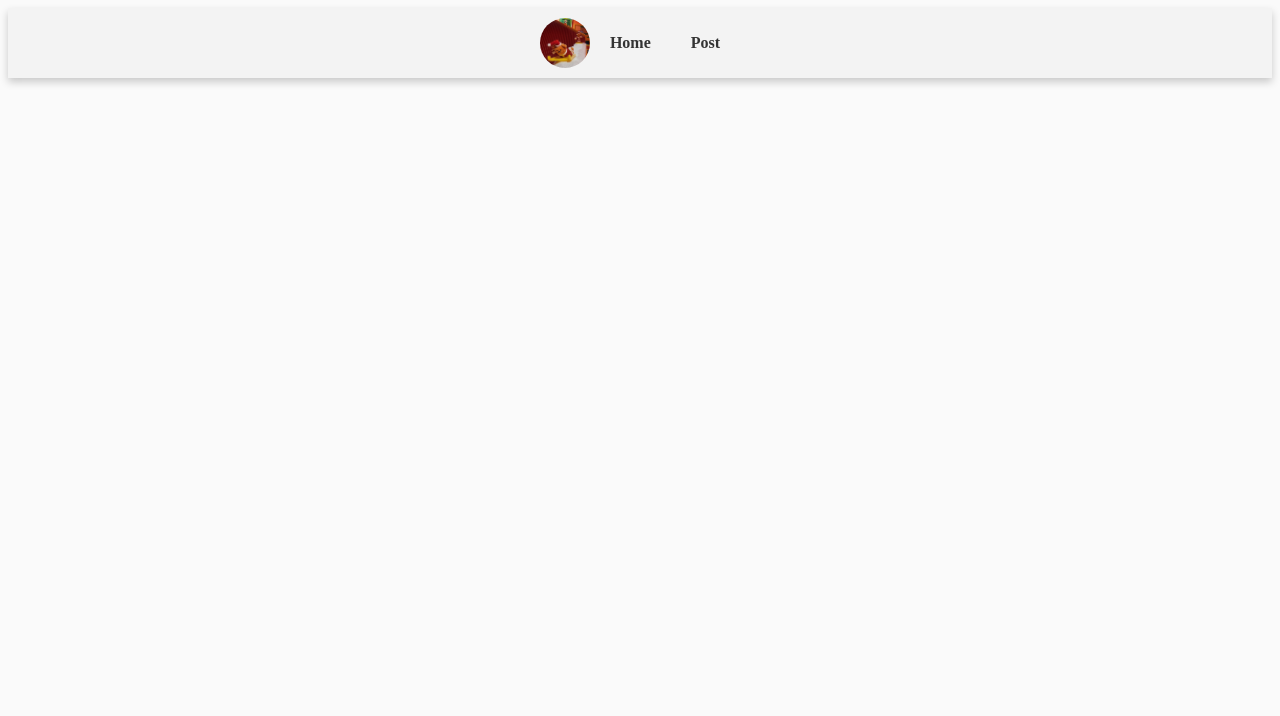
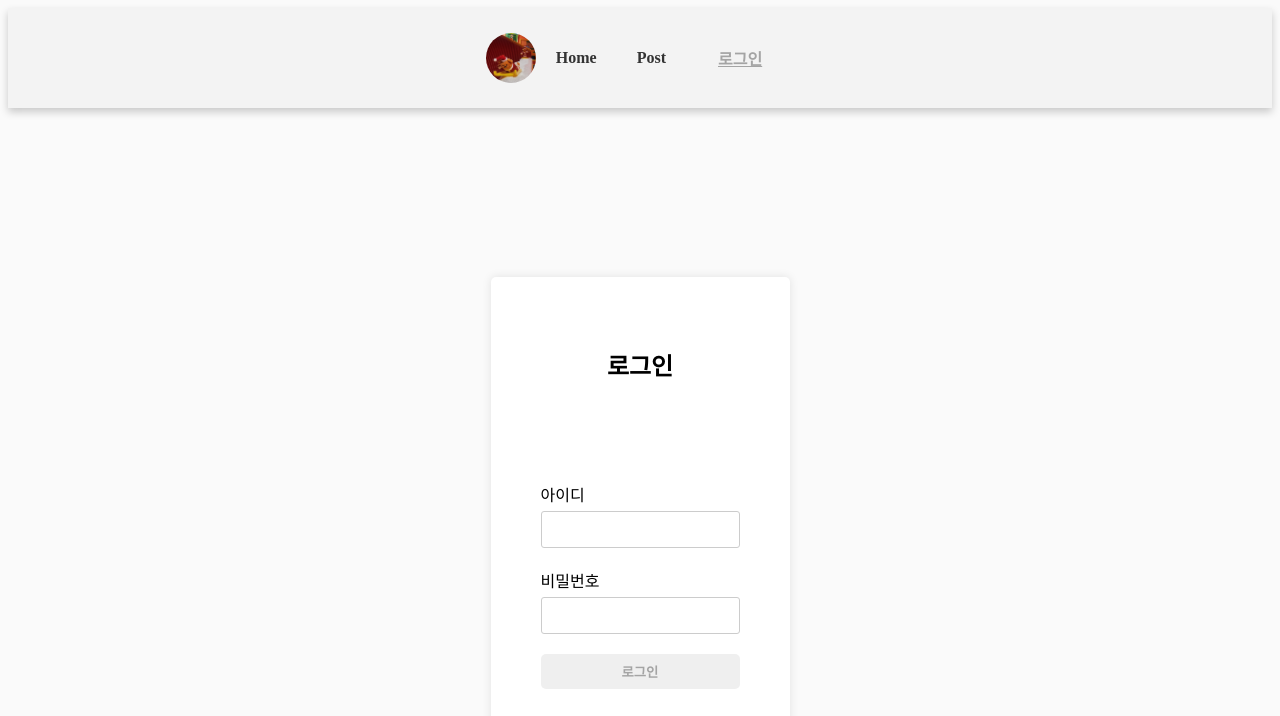
Before and after one commit to soddong/my-blog, a React (Create React App) app in the folder react-client/: page /pages/login in a window 1280 px wide. Before the commit this address had no page. Shown: the top 716 px of the page. Built offline with nearby package versions, Linux system fonts and the light colour scheme; a web font is replaced by a local one.

Commit message:
feat: Add Login Form (F/E)

```diff
--- a/react-client/src/App.js
+++ b/react-client/src/App.js
@@ -2,6 +2,7 @@
 import { BrowserRouter as Router, Route, Routes } from 'react-router-dom';
 import Home from './pages/home/Home';
 import Posts from './pages/posts/Posts';
+import Login from './pages/login/Login';
 import Header from './components/Header';
 
 function App() {
@@ -11,6 +12,7 @@
       <Routes>
         <Route path="/pages/home" element={<Home />} />
         <Route path="/pages/posts" element={<Posts />} />
+        <Route path="/pages/login" element={<Login />} />
       </Routes>
     </Router>
   );
--- a/react-client/src/components/Header.js
+++ b/react-client/src/components/Header.js
@@ -1,6 +1,6 @@
 import React from 'react';
-import { Link } from 'react-router-dom'; // react-router-dom을 사용한 라우팅
-import '../css/style.css'; // CSS 파일 경로를 적절하게 조정하세요.
+import { Link } from 'react-router-dom';
+import '../css/style.css';
 import profileImage from '../assets/profile.png';
 
 const Header = () => {
@@ -13,6 +13,10 @@
           <li><Link to="../pages/posts" id="post">Post</Link></li>
         </ul>
       </nav>
+      <div className="login-buttone-container">
+        {/* 로그인 창 또는 버튼을 추가하세요. */}
+        <Link to="../pages/login" className="login-button">로그인</Link>
+      </div>
     </header>
   );
 };
--- a/react-client/src/css/style.css
+++ b/react-client/src/css/style.css
@@ -187,6 +187,70 @@
 }
 
 
+.login-button {
+    font-weight: bold;
+    color: #A4A4A4;
+    border: none;
+    padding: 8px 12px;
+    border-radius: 5px;
+    cursor: pointer;
+    transition: background-color 0.3s;
+}
+
+.login-button:hover {
+    background-color: #585858;
+}
+
+.login-buttone-container {
+    display: flex;
+    justify-content: space-between;
+    align-items: center;
+    padding: 20px;
+}
+
+.login-buttone-container div {
+    display: flex;
+    align-items: center;
+}
+
+/* style.css */
+.login-container {
+    display: flex;
+    justify-content: center;
+    align-items: center;
+    height: 100vh;
+  }
+
+.login-form {
+    background-color: #fff;
+    padding: 50px;
+    border-radius: 5px;
+    box-shadow: 0 0 10px rgba(0, 0, 0, 0.1);
+}
+
+.login-form h2 {
+    text-align: center;
+    margin-bottom: 100px;
+}
+
+.login-form form {
+    display: flex;
+    flex-direction: column;
+}
+
+.login-form label {
+    margin-bottom: 5px;
+}
+
+.login-form input {
+    padding: 10px;
+    margin-bottom: 20px;
+    border: 1px solid #ccc;
+    border-radius: 3px;
+
+}
+
+
 @font-face {
     font-family: 'ONE-Mobile-Title';
     src: url('https://cdn.jsdelivr.net/gh/projectnoonnu/noonfonts_2105_2@1.0/ONE-Mobile-Title.woff') format('woff');
--- /dev/null
+++ b/react-client/src/pages/login/Login.js
@@ -0,0 +1,24 @@
+import React from 'react';
+import '../../css/style.css';
+
+const Login = () => {
+    return (
+      <div className="login-container">
+
+        <div className="login-form">
+          <h2>로그인</h2>
+          <form>
+            <label htmlFor="username">아이디</label>
+            <input type="text" id="username" name="username" />
+
+            <label htmlFor="password">비밀번호</label>
+            <input type="password" id="password" name="password" />
+
+            <button type="submit" className="login-button">로그인</button>
+          </form>
+        </div>
+      </div>
+    );
+  };
+
+export default Login;
```
